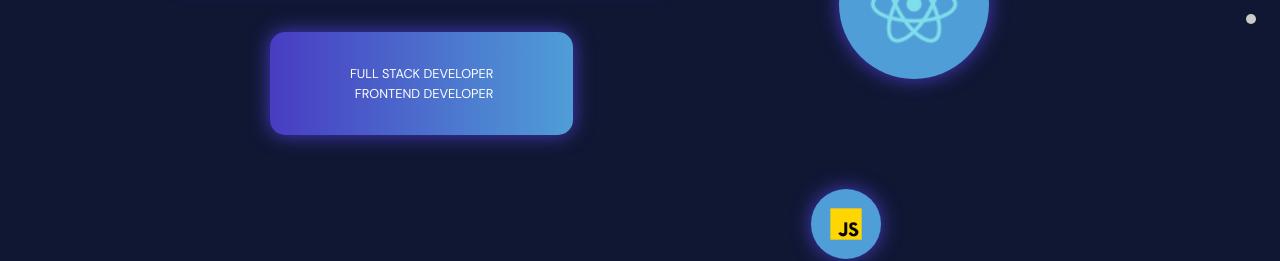
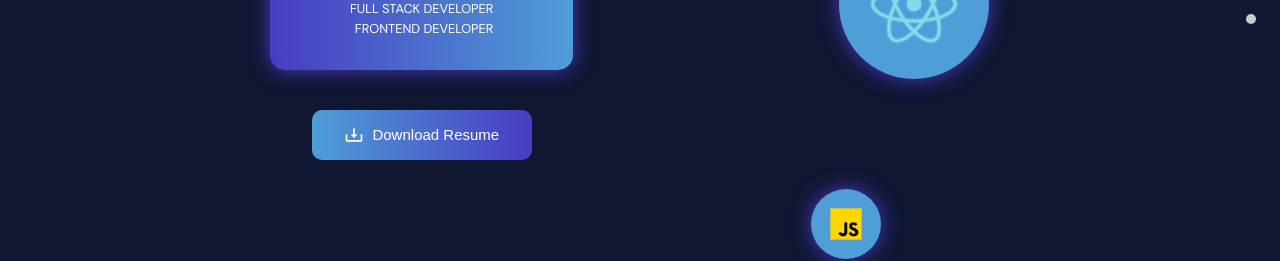
Before and after one commit to Swathikrishna-0/My-Portfolio, a React (Create React App) app in the folder frontend_react/: page / in a window 1280 px wide. Shown: the part 459-720 px from the top of the page. Built offline with nearby package versions, Linux system fonts and the light colour scheme; no server answers.

Commit message:
resume added

```diff
--- a/frontend_react/src/constants/images.js
+++ b/frontend_react/src/constants/images.js
@@ -18,6 +18,7 @@ import sass from "../assets/sass.png";
 import typescript from "../assets/typescript.png";
 import vue from "../assets/vue.png";
 import mesage from "../assets/mesage.png";
+import resume from '../assets/SwathiPriyaMoru.pdf'
 
 import about01 from "../assets/about01.png";
 import about02 from "../assets/about02.png";
@@ -40,6 +41,7 @@ import robo from "../assets/robo.png"
 
 // eslint-disable-next-line import/no-anonymous-default-export
 export default {
+  resume,
   phone,
   mesage,
   robo,
--- a/frontend_react/src/container/Footer/Footer.jsx
+++ b/frontend_react/src/container/Footer/Footer.jsx
@@ -4,6 +4,8 @@ import { client } from "../../client";
 import "./Footer.scss";
 import { AiFillMail, AiFillPhone } from "react-icons/ai";
 import { TiLocation } from "react-icons/ti";
+import { BiDownload } from "react-icons/bi";
+import { images } from "../../constants";
 
 const Footer = () => {
   const [formData, setFormData] = useState({
@@ -135,6 +137,14 @@ const Footer = () => {
         <p>All rights reserved</p>
       </div> */}
         {/* <div className="round__right"></div> */}
+        <div className="button-resume">
+        <a href={images.resume} download style={{textDecoration:"none"}}>
+          <button className="resume-button">
+              <BiDownload fontSize={20} />
+            &nbsp;&nbsp;Download Resume
+          </button>
+        </a>
+        </div>
       </div>
 
     </>
--- a/frontend_react/src/container/Footer/Footer.scss
+++ b/frontend_react/src/container/Footer/Footer.scss
@@ -35,6 +35,11 @@
 //   margin-top: -70px;
 //   background: linear-gradient(to top, #473cc2b1, #4f9ed7a9);
 // }
+.button-resume{
+  display: flex;
+  align-items: center;
+  justify-content: center;
+}
 .main__footer {
   padding: 10px;
   border-top-right-radius: 0px;
--- a/frontend_react/src/container/Header/Header.jsx
+++ b/frontend_react/src/container/Header/Header.jsx
@@ -4,6 +4,7 @@ import { motion } from "framer-motion";
 import { AppWrap } from "../../wrapper";
 import { images } from "../../constants";
 import "./Header.scss";
+import { BiDownload } from "react-icons/bi";
 
 const scaleVariants = {
   whileInView: {
@@ -36,6 +37,12 @@ const Header = () => (
           <p className="p-text color-white">Full Stack Developer</p>
           <p className="p-text color-white">Frontend Developer</p>
         </div>
+        <a href={images.resume} download style={{textDecoration:"none"}}>
+          <button className="resume-button">
+              <BiDownload fontSize={20} />
+            &nbsp;&nbsp;Download Resume
+          </button>
+        </a>
       </div>
     </motion.div>
 
@@ -65,7 +72,6 @@ const Header = () => (
         </div>
       ))}
     </motion.div>
-
   </div>
 );
 
--- a/frontend_react/src/container/Header/Header.scss
+++ b/frontend_react/src/container/Header/Header.scss
@@ -211,3 +211,26 @@
 .color-white {
   color: var(--white) !important;
 }
+.resume-button{
+  margin:40px ;
+  background: linear-gradient(to right, var(--light-blue), var(--dark-blue));
+  padding: 10px;
+  width: 220px;
+  height: 50px;
+  border: none;
+  font-size: 15px;
+  border-radius: 10px;
+  color: white;
+  display: flex;
+  flex-direction: row;
+  justify-content: center;
+  align-items: center;
+  align-self: center;
+  text-decoration: none;
+  a{
+    color: --white;
+  }
+  &:hover {
+    background: linear-gradient(to left, var(--light-blue), var(--dark-blue));
+  }
+}
```
Also changed, not shown: 1 other file (tests, documents, lock files or other folders).
